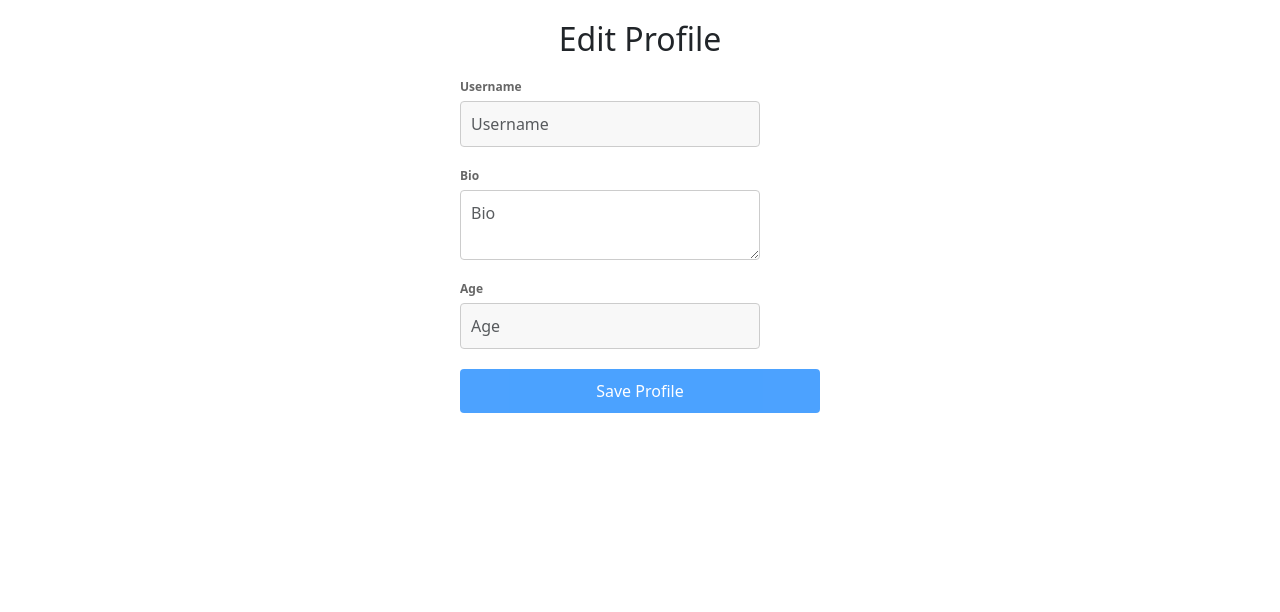
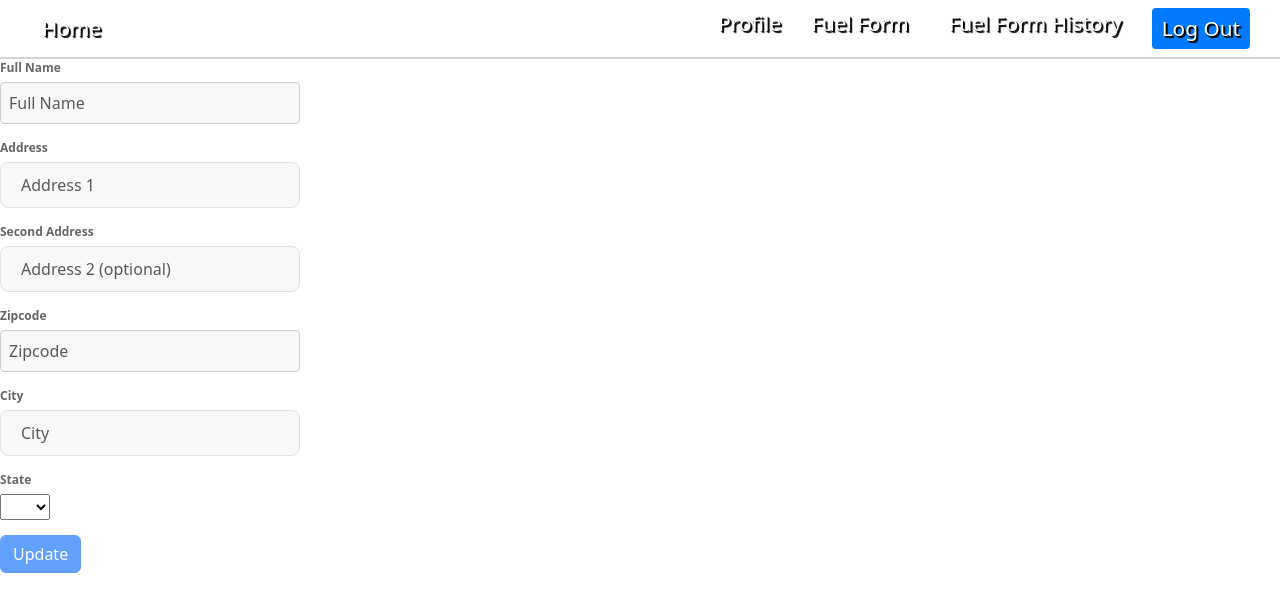
Before and after one commit to KhueDo276/FuelPredictionApp, a React (Create React App) app in the folder client/: page /Profilemanagement in a window 1280 px wide. Shown: the top 612 px of the page. Built offline with nearby package versions, Linux system fonts and the light colour scheme.

Commit message:
Update Profilemanagement.js

```diff
--- a/client/src/components/Profilemanagement.js
+++ b/client/src/components/Profilemanagement.js
@@ -1,142 +1,201 @@
-import React, { Component } from "react";
-import { FormErrors } from "./FormErrors";
-import "./styles/profile.css";
-
-class Profile extends Component {
-  constructor(props) {
+import React, { Component } from 'react';
+import { FormErrors } from './FormErrors';
+import axios from 'axios';
+import Navbar from "./navbar";
+class ProfileManagement extends Component {
+    constructor (props) {
       super(props);
       this.state = {
-      username: "",
-      bio: "",
-      age: "",
-      formErrors: {
-        username: "",
-        bio: "",
-        age: "",
-      },
-      usernameValid: false,
-      bioValid: false,
-      ageValid: false,
-      formValid: false,
-    };
+        name: '',
+        zipcode: '',
+        address: '',
+        addresstwo: '',
+        states: '',
+        city: '',
+        formErrors: {name: '', zipcode: '',address: '',address2: '',city: '',states: '',},
+        nameValid: false,
+        zipcodeshortValid: false,
+        addressValid: false,
+        cityValid: false,
+        statesValid: false,
+        formValid: false
+      }
     }
 
     handleUserInput = (e) => {
       const name = e.target.name;
       const value = e.target.value;
-    this.setState({ [name]: value }, () => {
-      this.validateField(name, value);
-    });
-  };
+      this.setState({[name]: value},
+                    () => { this.validateField(name, value) });
+    }
 
     validateField(fieldName, value) {
         let fieldValidationErrors = this.state.formErrors;
-    let usernameValid = this.state.usernameValid;
-    let bioValid = this.state.bioValid;
-    let ageValid = this.state.ageValid;
+        let nameValid = this.state.nameValid;
+        let zipcodeshortValid = this.state.zipcodeshortValid;
+        let addressValid = this.state.addressValid;
+        let cityValid = this.state.cityValid;
+        let statesValid = this.state.statesValid;
+      switch(fieldName) {
+        case 'name':
+          nameValid = value.length >=5
+          fieldValidationErrors.name = nameValid ? '' : ' is invalid';
+          break;
+        case 'zipcode':
+          zipcodeshortValid = value.length >= 5 && value.length <= 9;
+          fieldValidationErrors.zipcode = zipcodeshortValid ? '': ' is invalid. Make sure it is between 5 to 9 characters';
 
-    switch (fieldName) {
-      case "username":
-        usernameValid = value.length >= 5;
-        fieldValidationErrors.username = usernameValid ? "" : " is invalid";
           break;
-      case "bio":
-        bioValid = value.length > 10;
-        fieldValidationErrors.bio = bioValid ? "" : " is too short";
+        case 'address':
+            addressValid = value.length > 10;
+            fieldValidationErrors.address = addressValid ? '': ' is too short';
             break;
-      case "age":
-        ageValid = value >= 18 && value <= 100;
-        fieldValidationErrors.age = ageValid ? "" : " is invalid";
+        case 'city':
+            cityValid = value.length > 5;
+            fieldValidationErrors.city = cityValid ? '': ' is too short';
             break;
+        case 'states':
+            statesValid = value.length < 10;
+            fieldValidationErrors.states = statesValid? '': ' is invalid';
         default:
           break;
       }
-
-    this.setState(
-      {
-        formErrors: fieldValidationErrors,
-        usernameValid: usernameValid,
-        bioValid: bioValid,
-        ageValid: ageValid,
-      },
-      this.validateForm
-    );
+      this.setState({formErrors: fieldValidationErrors,
+                      nameValid: nameValid,
+                      zipcodeshortValid: zipcodeshortValid,
+                      addressValid: addressValid,
+                      cityValid: cityValid,
+                      statesValid: statesValid,
+                    }, this.validateForm);
     }
 
     validateForm() {
-    this.setState({
-      formValid:
-        this.state.usernameValid && this.state.bioValid && this.state.ageValid,
-    });
+      this.setState({formValid: this.state.nameValid && this.state.zipcodeshortValid && this.state.addressValid && this.state.statesValid && this.state.cityValid});
     }
 
     errorClass(error) {
-    return error.length === 0 ? "" : "has-error";
+      return(error.length === 0 ? '' : 'has-error');
     }
+    handleSubmit = (event) => {
+      event.preventDefault();
+      const { name, address,addresstwo,city,states,zipcode} = this.state;
 
-  render() {
+      const FULLBODY = [name,address,addresstwo,city,states,zipcode];
+      axios
+        .post("http://localhost:5001/api/clientProfile", FULLBODY)
+        .then(() => console.log("info sent"))
+        .catch((err) => {
+          console.error(err);
+        });
+    };
+    render () {
       return (
-      <form className="profileForm">
-        <h2>Edit Profile</h2>
+        <form className="demoForm" onSubmit={this.handleSubmit}>
           <div className="panel panel-default">
+            <Navbar />
             <FormErrors formErrors={this.state.formErrors} />
           </div>
-        <div
-          className={`form-group ${this.errorClass(
-            this.state.formErrors.username
-          )}`}
-        >
-          <label htmlFor="username">Username </label>
-          <input
-            type="text"
-            required
-            className="form-control"
-            name="username"
-            placeholder="Username"
-            value={this.state.username}
+          <div className={`form-group ${this.errorClass(this.state.formErrors.name)}`}>
+            <label htmlFor="fullname">Full Name </label>
+            <input type="text" required className="form-control" name="name"
+              placeholder="Full Name"
+              value={this.state.name}
               maxLength={50}
+              onChange={this.handleUserInput}  />
+          </div>
+          <div className={`form-group ${this.errorClass(this.state.formErrors.address)}`}>
+            <label htmlFor="address">Address </label>
+            <input type="address" required className="form-control" name="address"
+              placeholder="Address 1"
+              value={this.state.address}
+              maxLength={100}
+              onChange={this.handleUserInput}  />
+          </div>
+          <div className={`form-group ${this.errorClass(this.state.formErrors.address2)}`}>
+            <label htmlFor="address 2">Second Address </label>
+            <input type="address"  className="form-control" name="addresstwo"
+              placeholder="Address 2 (optional)"
+              value={this.state.addresstwo}
+              maxLength={100}
+              onChange={this.handleUserInput}  />
+          </div>
+          <div className={`form-group ${this.errorClass(this.state.formErrors.zipcode)}`}>
+            <label htmlFor="zipcode">Zipcode </label>
+            <input type="number" className="form-control" name="zipcode"
+              placeholder="Zipcode"
+              value={this.state.zipcode}
+              maxLength={9}
               onChange={this.handleUserInput}
               />
           </div>
-        <div
-          className={`form-group ${this.errorClass(this.state.formErrors.bio)}`}
-        >
-          <label htmlFor="bio">Bio </label>
-          <textarea
-            required
-            className="form-control"
-            name="bio"
-            placeholder="Bio"
-            value={this.state.bio}
-            maxLength={500}
+          <div className={`form-group ${this.errorClass(this.state.formErrors.city)}`}>
+            <label htmlFor="city">City </label>
+            <input type="city" className="form-control" name="city"
+              placeholder="City"
+              value={this.state.city}
+              maxLength={100}
               onChange={this.handleUserInput}
               />
           </div>
-        <div
-          className={`form-group ${this.errorClass(this.state.formErrors.age)}`}
-        >
-          <label htmlFor="age">Age </label>
-          <input
-            type="number"
-            className="form-control"
-            name="age"
-            placeholder="Age"
-            value={this.state.age}
-            min={18}
-            max={100}
-            onChange={this.handleUserInput}
-          />
+          <div className={`form-group ${this.errorClass(this.state.formErrors.states)}`}>
+            <label htmlFor="States">State </label>
+            <select name="states" onChange={this.handleUserInput}>
+              <option value="pick a state"></option>
+              <option value="AZ">AZ</option>
+              <option value="AK">AK</option>
+              <option value="AR">AR</option>
+              <option value="CA">CA</option>
+              <option value="CO">CO</option>
+              <option value="CT">CT</option>
+              <option value="DE">DE</option>
+              <option value="FL">FL</option>
+              <option value="GA">GA</option>
+              <option value="HI">HI</option>
+              <option value="ID">ID</option>
+              <option value="IL">IL</option>
+              <option value="IN">IN</option>
+              <option value="IA">IA</option>
+              <option value="KS">KS</option>
+              <option value="KY">KY</option>
+              <option value="LA">LA</option>
+              <option value="ME">ME</option>
+              <option value="MD">MD</option>
+              <option value="MA">MA</option>
+              <option value="MI">MI</option>
+              <option value="MN">MN</option>
+              <option value="MS">MS</option>
+              <option value="MO">MO</option>
+              <option value="MT">MT</option>
+              <option value="NE">NE</option>
+              <option value="NV">NV</option>
+              <option value="NH">NH</option>
+              <option value="NJ">NJ</option>
+              <option value="NM">NM</option>
+              <option value="NY">NY</option>
+              <option value="NC">NC</option>
+              <option value="ND">ND</option>
+              <option value="OH">OH</option>
+              <option value="OK">OK</option>
+              <option value="OR">OR</option>
+              <option value="PA">PA</option>
+              <option value="RI">RI</option>
+              <option value="SC">SC</option>
+              <option value="SD">SD</option>
+              <option value="TN">TN</option>
+              <option value="TX">TX</option>
+              <option value="UT">UT</option>
+              <option value="VT">VT</option>
+              <option value="VA">VA</option>
+              <option value="WA">WA</option>
+              <option value="WV">WV</option>
+              <option value="WI">WI</option>
+              <option value="WY">WY</option>
+            </select>
           </div>
-        <button
-          type="submit"
-          className="btn btn-primary"
-          disabled={!this.state.formValid}
-        >
-          Save Profile
-        </button>
+          <button type="submit" className="btn btn-primary" value = "Submit" disabled={!this.state.formValid}>Update</button>
         </form>
-    );
+      )
     }
   }
 
-export default Profile;
+export default ProfileManagement;
```
Lines whose indentation alone changed are shown as unchanged.
